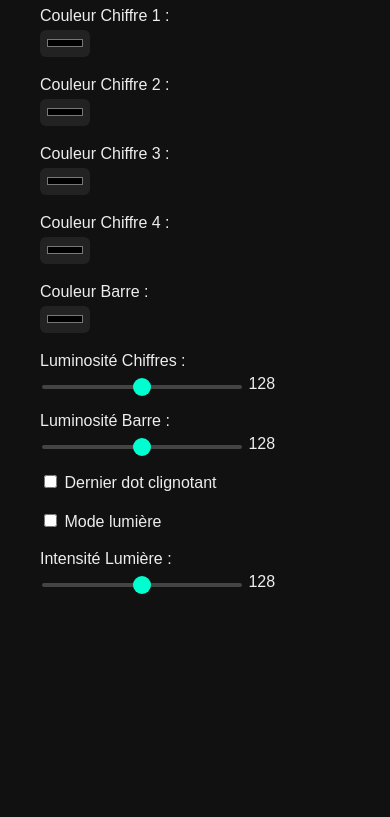
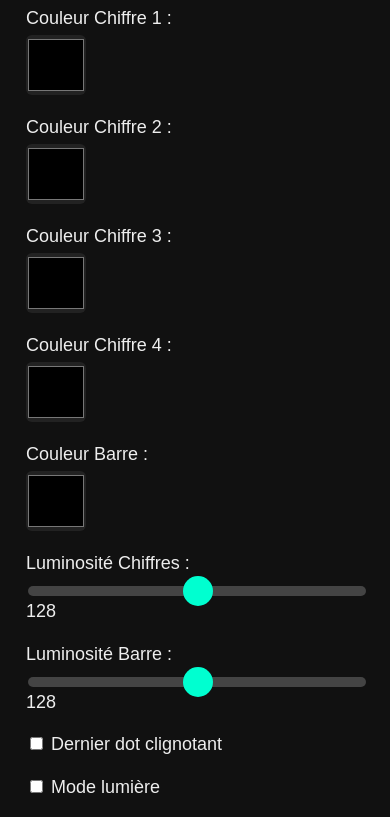
Before and after one commit to JaJaMalikov/matrix_double_ghetto_clock, a plain HTML site: page main/index.html in a window 390 px wide. Shown: the part 150-967 px from the top of the page. Before the commit the page ends 844 px from the top, so only its background shows below. Drawn offline with Linux system fonts and the light colour scheme; no server answers.

Commit message:
Improve mobile UI

```diff
--- a/main/index.html
+++ b/main/index.html
@@ -15,7 +15,8 @@
         font-family: Arial, sans-serif;
         background-color: #111;
         color: #eee;
-        padding: 2em;
+        padding: 1em;
+        font-size: 18px;
         -webkit-touch-callout: none;
         -webkit-user-select: none;
         -webkit-tap-highlight-color: transparent;
@@ -35,19 +36,26 @@
         text-align: center;
       }
       input[type="range"] {
-        width: 200px;
-        max-width: 100%;
-        margin-top: 0.3em;
+        width: 100%;
+        margin-top: 0.5em;
         -webkit-appearance: none;
         background: #444;
         border-radius: 6px;
-        height: 4px;
+        height: 10px;
       }
 
       input[type="range"]::-webkit-slider-thumb {
         -webkit-appearance: none;
-        width: 18px;
-        height: 18px;
+        width: 30px;
+        height: 30px;
+        border-radius: 50%;
+        background: #00ffd0;
+        cursor: pointer;
+        border: none;
+      }
+      input[type="range"]::-moz-range-thumb {
+        width: 30px;
+        height: 30px;
         border-radius: 50%;
         background: #00ffd0;
         cursor: pointer;
@@ -65,12 +73,19 @@
         background: #222;
         color: #eee;
         border: none;
-        padding: 0.4em;
+        padding: 0.6em;
         border-radius: 6px;
+        font-size: 1em;
+      }
+
+      input[type="color"] {
+        width: 60px;
+        height: 60px;
+        padding: 0;
       }
 
       input[type="number"] {
-        width: 80px;
+        width: 100px;
       }
     </style>
     <script>
```
